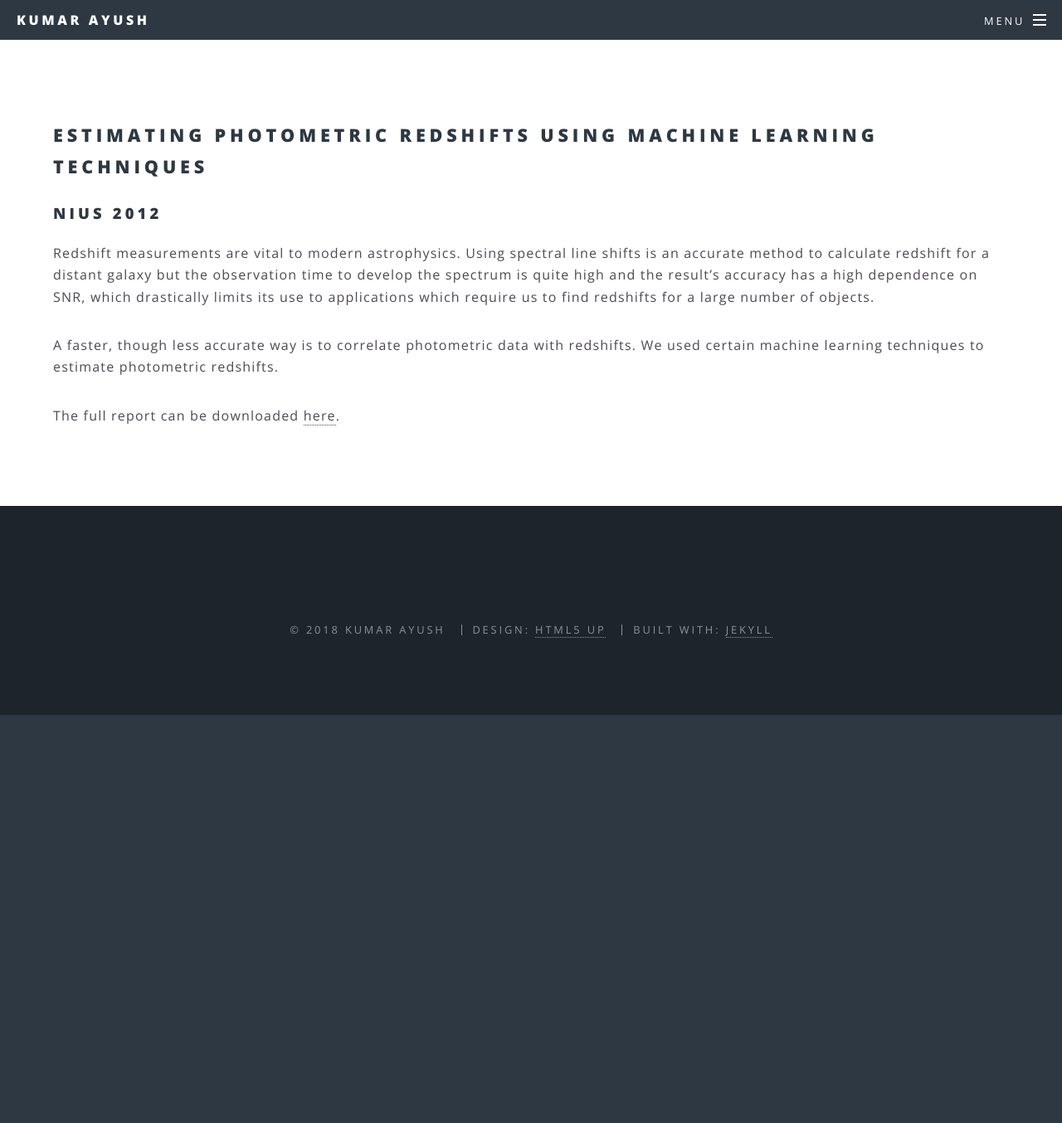
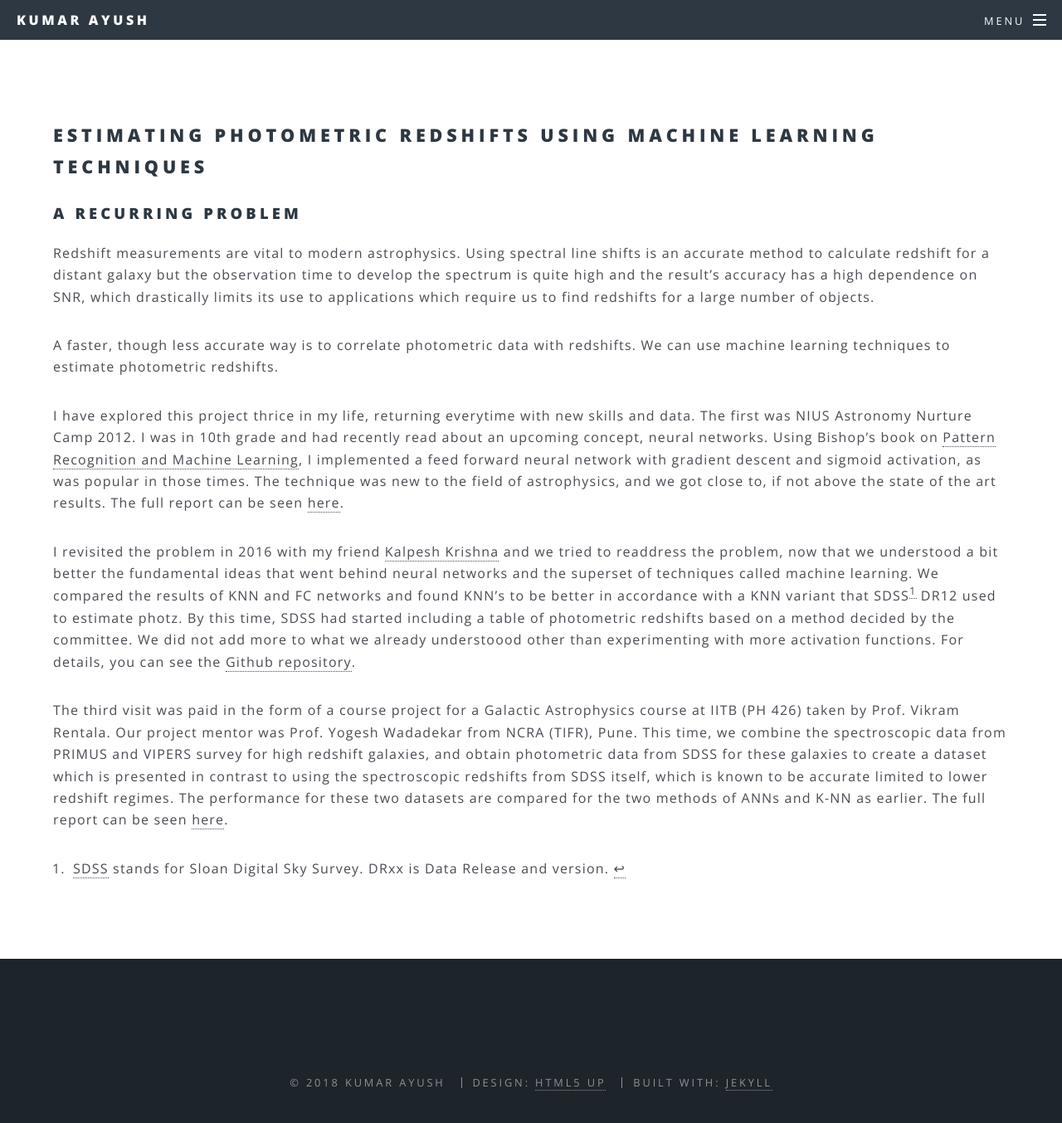
Before and after one commit to cheekujodhpur/website, a Jekyll site: the page built from _projects/estimating-photz.md, in a window 1280 px wide and 1400 px high. Shown: the top 1354 px of the window at 83% size. Built offline with Jekyll 4.4.1, drawn with Linux system fonts in a browser that asks for light colours.

Commit message:
photz project added

```diff
--- a/_projects/estimating-photz.md
+++ b/_projects/estimating-photz.md
@@ -1,7 +1,7 @@
 ---
 layout: project
 title:  "Estimating Photometric Redshifts using Machine Learning Techniques"
-subtitle: "NIUS 2012"
+subtitle: "A recurring problem"
 date:   2012-12-25 17:34:22
 categories: projects machine-learning astronomy
 image: /media/nius-2012.png
@@ -10,6 +10,15 @@ weight: 100
 
 <p>Redshift measurements are vital to modern astrophysics. Using spectral line shifts is an accurate method to calculate redshift for a distant galaxy but the observation time to develop the spectrum is quite high and the result's accuracy has a high dependence on SNR, which drastically limits its use to applications which require us to find redshifts for a large number of objects.</p>
 <!--break-->
-<p>A faster, though less accurate way is to correlate photometric data with redshifts. We used certain machine learning techniques to estimate photometric redshifts.</p>
+<p>A faster, though less accurate way is to correlate photometric data with redshifts. We can use machine learning techniques to estimate photometric redshifts.</p>
 <!--break-->
-<p>The full report can be downloaded <a href="/media/nius-2012.pdf">here</a>.</p>
+<p>I have explored this project thrice in my life, returning everytime with new skills and data. The first was NIUS Astronomy Nurture Camp 2012. I was in 10th grade and had recently read about an upcoming concept, neural networks. Using Bishop's book on [Pattern Recognition and Machine Learning](https://www.springer.com/in/book/9780387310732), I implemented a feed forward neural network with gradient descent and sigmoid activation, as was popular in those times. The technique was new to the field of astrophysics, and we got close to, if not above the state of the art results. The full report can be seen [here](/media/nius-2012.pdf).</p>
+<!--break-->
+<p>
+I revisited the problem in 2016 with my friend [Kalpesh Krishna](http://martiansideofthemoon.github.io/) and we tried to readdress the problem, now that we understood a bit better the fundamental ideas that went behind neural networks and the superset of techniques called machine learning. We compared the results of KNN and FC networks and found KNN's to be better in accordance with a KNN variant that SDSS[^1] DR12 used to estimate photz. By this time, SDSS had started including a table of photometric redshifts based on a method decided by the committee. We did not add more to what we already understoood other than experimenting with more activation functions. For details, you can see the [Github repository](https://github.com/martiansideofthemoon/photometric-redshifts).
+</p>
+<!--break-->
+<p>
+The third visit was paid in the form of a course project for a Galactic Astrophysics course at IITB (PH 426) taken by Prof. Vikram Rentala. Our project mentor was Prof. Yogesh Wadadekar from NCRA (TIFR), Pune. This time, we combine the spectroscopic data from PRIMUS and VIPERS survey for high redshift galaxies, and obtain photometric data from SDSS for these galaxies to create a dataset which is presented in contrast to using the spectroscopic redshifts from SDSS itself, which is known to be accurate limited to lower redshift regimes.  The performance for these two datasets are compared for the two methods of ANNs and K-NN as earlier. The full report can be seen [here](/media/photz_ph426.pdf).</p>
+
+[^1]: [SDSS](https://www.sdss.org) stands for Sloan Digital Sky Survey. DRxx is Data Release and version.
```
Also changed, not shown: 1 other file.
